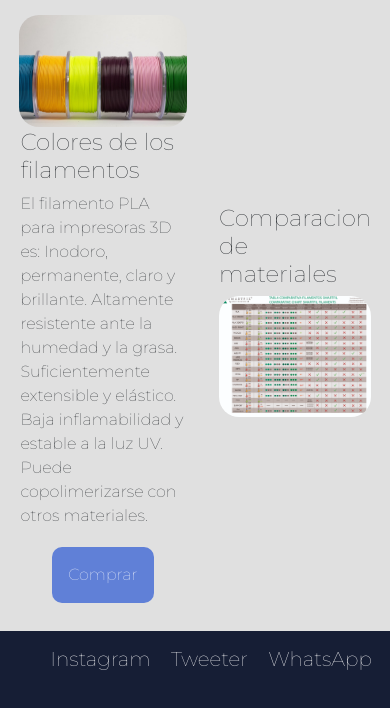
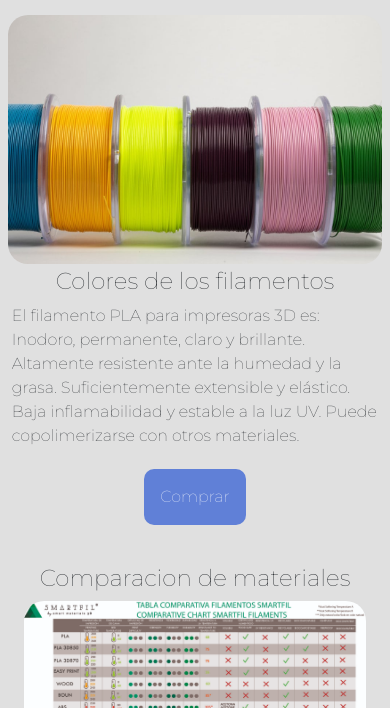
Before and after one commit to RepoJuanus/WebFinal2023, a plain HTML site: page pages/info.html in a window 390 px wide. Shown: the part 90-798 px from the top of the page. Drawn offline with nearby package versions, Linux system fonts and the light colour scheme; grey boxes are pictures that could not be loaded; files whose address does not match are found by name; a web font is replaced by a local one.

Commit message:
correccion minima de errores

```diff
--- a/pages/info.html
+++ b/pages/info.html
@@ -1,6 +1,6 @@
 <!DOCTYPE html>
 <html lang="en">
-<head>
+<link>
 <meta charset="UTF-8" />
 <meta http-equiv="X-UA-Compatible" content="IE=edge" />
 <meta name="viewport" content="width=device-width, initial-scale=1.0" />
@@ -15,19 +15,26 @@
 <!-- Bootstrap Local -->
 <link rel="stylesheet" href="../bootstrap-5.3.0-alpha3-dist/css/bootstrap.min.css" />
 
+
 <link rel="stylesheet" href="../css/main.css" />
 <title>J3D Info</title>
 
 <meta name="description" content="Diseñamos e imprimimos tus piezas a medida. " />
 <meta name="keywords" content="Impresiones 3D, Diseño 3D, Diseño y Impresión 3D" />
-    <meta name="author" content="Ing. Juan Pablo Travi - Impresiones J3D"/>
+<meta name="author" content="Ing. Juan Pablo Travi - Impresiones J3D" />
 
-    <meta property="og:title" content="Impresiones 3D"/>
-    <meta property="og:description" content="=Diseños e impresiones en 3D"/>
-    <meta property="og:image" content="./assets/img/OG_image.jpg"/>
-    <meta property="og:type" content="website"/>
-    <meta property="og:locale" content="es_ES"/>
+<meta property="og:title" content="Impresiones 3D" />
+<meta property="og:description" content="=Diseños e impresiones en 3D" />
+<meta property="og:image" content="./assets/img/OG_image.jpg" />
+<meta property="og:type" content="website" />
+<meta property="og:locale" content="es_ES" />
+
+<!-- redes sociales -->
+<link href="https://fonts.googleapis.com/css?family=Raleway+Dots" rel="stylesheet" type="text/css">
+<link href="https://maxcdn.bootstrapcdn.com/font-awesome/4.7.0/css/font-awesome.min.css" rel="stylesheet"
+    type="text/css">
 </head>
+
 <body>
     <header>
         <nav class="navbar navbar-expand-lg navbar_bg-color">
@@ -91,6 +98,7 @@
 
 
     </main>
+
     <footer>
         <section class="footer__redes">
             <ul class="footer__redes--lista">
@@ -139,4 +147,5 @@
         AOS.init();
     </script>
 </body>
+
 </html>
--- a/scss/_mediaqueries.scss
+++ b/scss/_mediaqueries.scss
@@ -17,6 +17,56 @@
     .form__login {
         width: 25rem;
     }
+
+    /* info */
+    .doble__card__info {
+        display: flex;
+        flex-direction: column;
+
+    }
+
+    .card__der__info {
+        display: flex;
+        flex-direction: column;
+        align-items: center;
+        justify-content: space-around;
+        max-width: 100%;
+        margin: 1rem;
+        background-color: $blanco_hover;
+
+        img {
+            width: 100%;
+            border-radius: 20px;
+            transition: all 0.3s;
+            &:hover{
+                transform: scale(115%);
+            }
+        }
+    }
+
+    .card__izq__info {
+        display: flex;
+        flex-direction: column;
+        background-color: $blanco_hover;
+        max-width: 100%;
+        margin: 1rem;
+
+        img {
+            max-height: 55%;
+            border-radius: 20px;
+        }
+
+        div {
+            display: flex;
+            flex-direction: column;
+            align-items: center;
+            justify-content: space-around;
+            margin: 1%;
+        }
+    }
+
+
+
 
     /* FOOTER */
     .footer__ubicacion{
```
Also changed, not shown: assets/Social_Media/instagram.svg (added), css/main.css, scss/_footer.scss (line endings or trailing spaces), 1 other file. Lines whose indentation alone changed are shown as unchanged.
